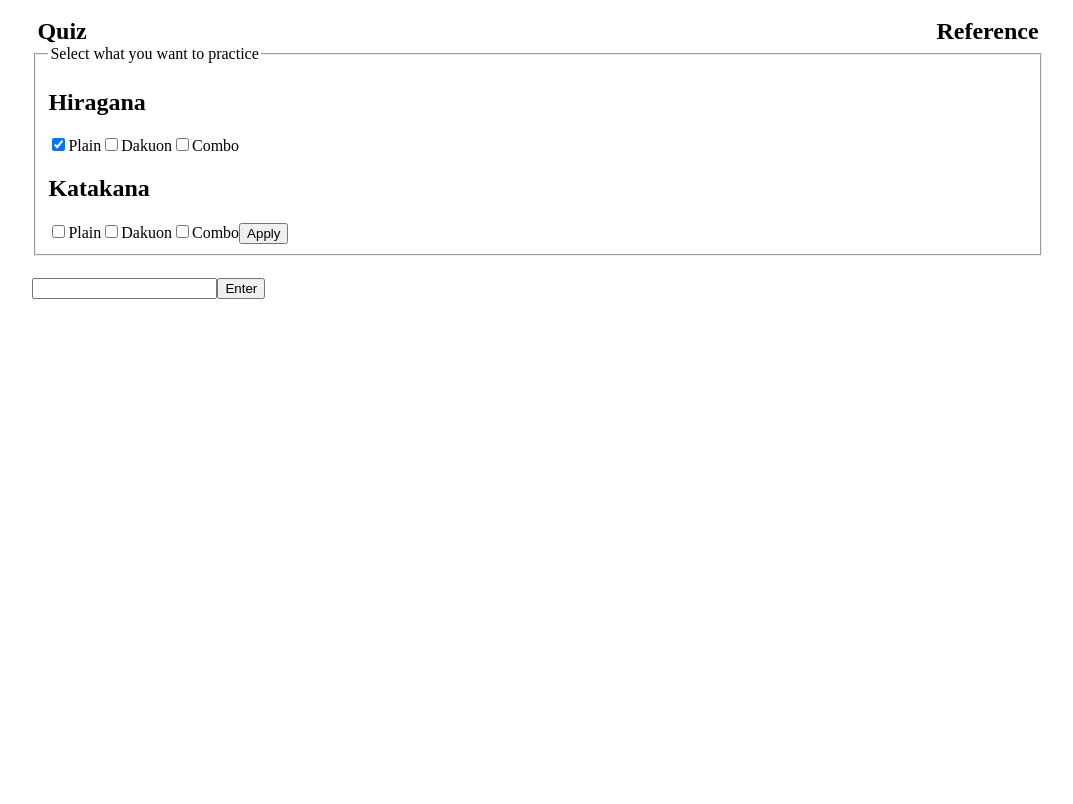
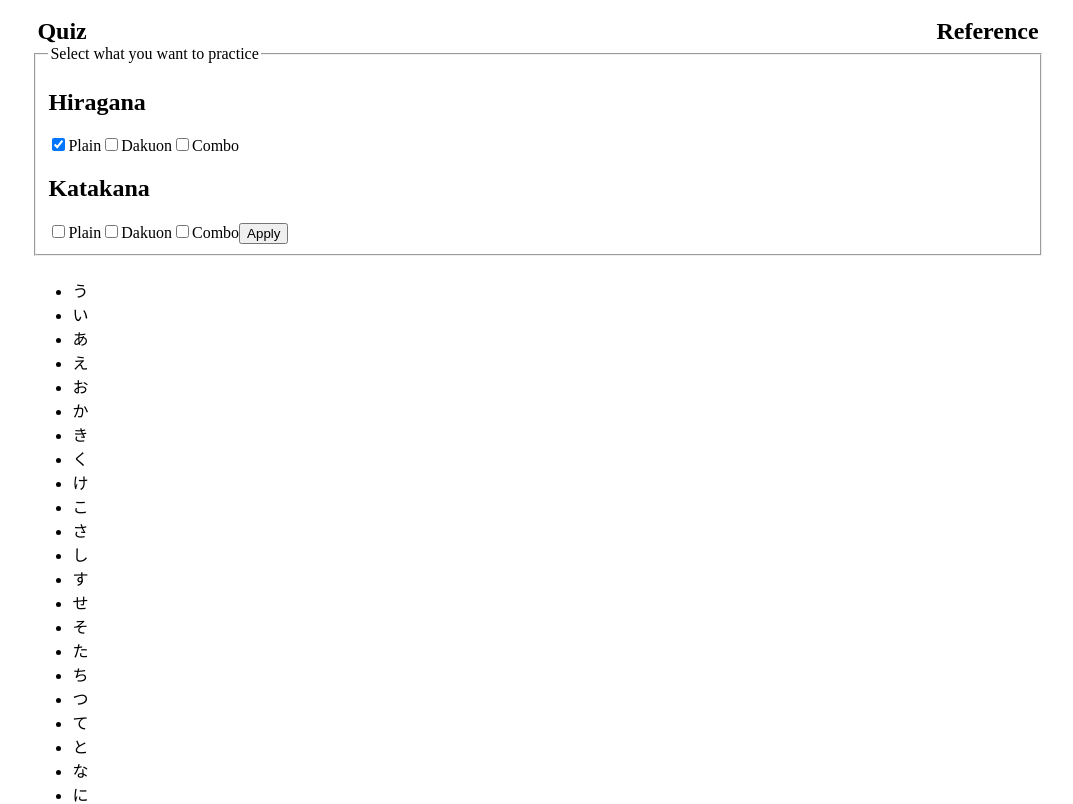
Before and after one commit to perezc52/kana-quiz, a React (Vite) app: page / in a window 1280 px wide. Shown: the top 804 px of the page, without its empty margins (102-1175 px from the left). Built offline with nearby package versions, Linux system fonts and the light colour scheme.

Commit message:
quiz now is able to get its data and on page reload too

```diff
--- a/src/App.jsx
+++ b/src/App.jsx
@@ -1,12 +1,12 @@
 import './App.css'
-import { useState, useEffect } from 'react'
+import { useState } from 'react'
 import { kana } from './data'
 import NavBar from './components/NavBar'
 import Options from './components/Options'
 import Quiz from './components/Quiz'
 
 function App() {
-  const [filteredList, setFilteredList] = useState(kana)
+  const [filteredList, setFilteredList] = useState(kana.filter(el => el.cat === 'plainHiragana'))
 
   function handleFilter(newData) {
     setFilteredList(newData)
@@ -17,7 +17,7 @@ function App() {
     <div className='app'>
       <NavBar />
       <Options onFilter={handleFilter}/>
-      <Quiz data={filteredList}/>
+      <Quiz data={filteredList} />
     </div>
   )
 }
--- a/src/components/Options.jsx
+++ b/src/components/Options.jsx
@@ -1,4 +1,4 @@
-import { useState } from "react"
+import { useState, useEffect } from "react"
 import { kana } from "../data"
 
 function Options(props) {
@@ -12,6 +12,11 @@ function Options(props) {
             comboKatakana: false,
         }
     )
+
+    useEffect(() => {
+        console.log(checkedItems)
+    }, [])
+
     function handleChange(event) {
         const {name, checked} = event.target
         setCheckedItems(prevItems => ({...prevItems, [name]: checked}))
@@ -27,6 +32,7 @@ function Options(props) {
         }
         const filtered = kana.filter(el => categories.includes(el.cat))
         props.onFilter(filtered)
+        console.log(checkedItems)
     }
 
     return (
--- a/src/components/Quiz.jsx
+++ b/src/components/Quiz.jsx
@@ -1,19 +1,22 @@
-import { kana } from "../data"
-import { useState } from "react"
+import { useState, useEffect } from "react"
 
-function Quiz() {
-    const [kana, setKana] = useState("")
-    const [correct, setCorrect] = useState(0)
+function Quiz(props) {
+    const [quizKana, setQuizKana] = useState([])
 
-    function checkAnswer() {
-
-    }
+    useEffect(() => {
+        setQuizKana(props.data?.map((el,i) => (
+            <li key={i}>{el.kana}</li>
+        )));
+    }, [props.data])
 
     return (
         <div className="quiz">
-            <h1 className="kana">{kana}</h1>
+            <h1 className="kana"></h1>
+            <ul>
+                {quizKana}
+            </ul>
             <input type="text" />
-            <button onClick={checkAnswer}>Enter</button>
+            <button>Enter</button>
         </div>
     )
 }
```
